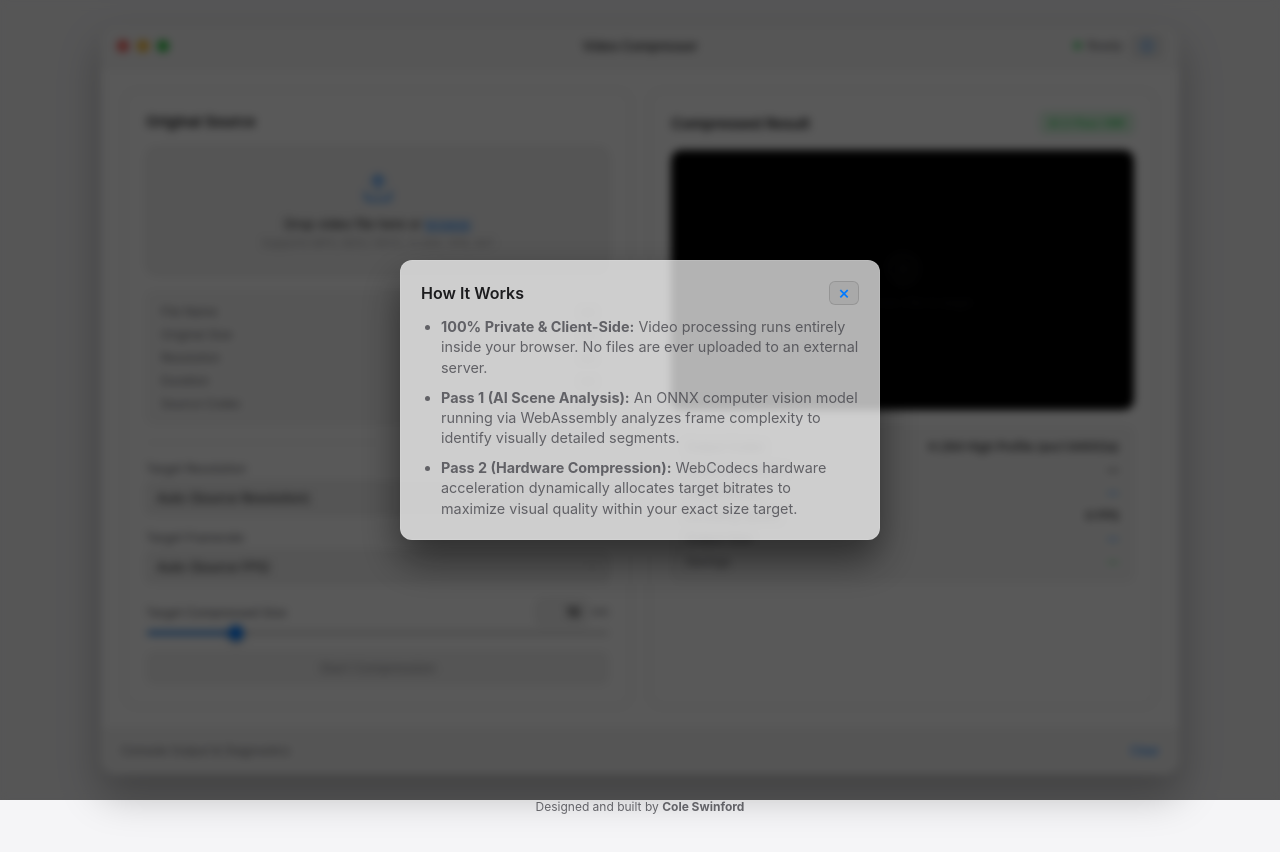
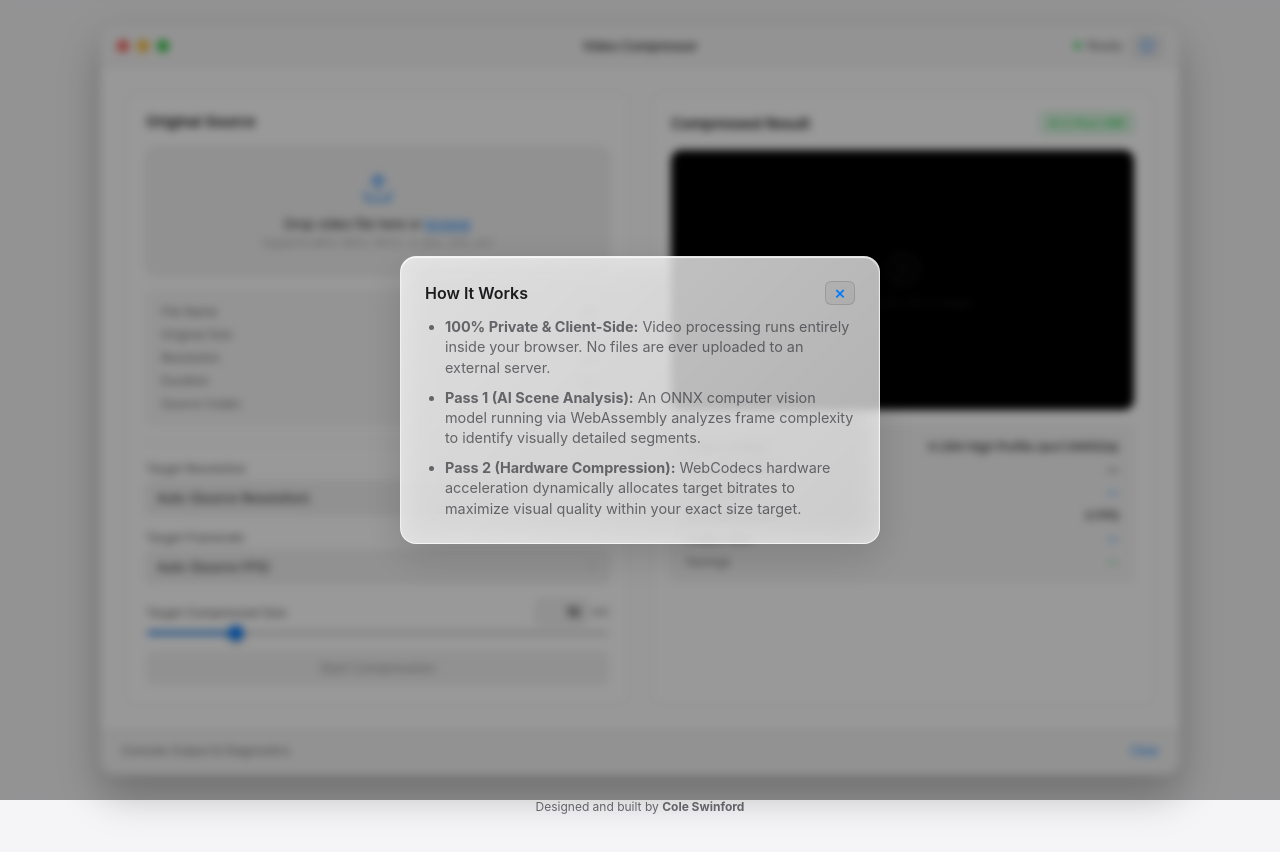
Before and after one commit to ColeSwinford/local-ai-video-compressor, a website built with Vite: page index.html in a window 1280 px wide. Both pictures are taken after a click on the button "How It Works". Built offline with nearby package versions, Linux system fonts and the light colour scheme.

Commit message:
- increase opacity of informational popup background for better legibility - adjust backdrop-filter blur to enhance liquid glass effect - preserve specular highlight borders on glass material simulation

```diff
--- a/src/styles/modal.css
+++ b/src/styles/modal.css
@@ -5,7 +5,7 @@
   left: 0;
   width: 100vw;
   height: 100vh;
-  background: rgba(0, 0, 0, 0.65);
+  background: rgba(0, 0, 0, 0.4);
   backdrop-filter: blur(4px);
   -webkit-backdrop-filter: blur(4px);
   display: flex;
@@ -19,13 +19,41 @@
 }
 
 .modal-card {
-  background: var(--card-bg, #1e1e2e);
-  border: 1px solid rgba(255, 255, 255, 0.1);
-  border-radius: 12px;
+  /* Semi-transparent surface gradient for glass depth */
+  background: linear-gradient(
+    135deg,
+    rgba(255, 255, 255, 0.08) 0%,
+    rgba(255, 255, 255, 0.02) 100%
+  ), rgba(24, 24, 37, 0.55);
+
+  /* Heavy blur + saturation boost to render light through the card */
+  backdrop-filter: blur(16px) saturate(180%);
+  -webkit-backdrop-filter: blur(16px) saturate(180%);
+
+  /* Outer rim and inset light highlight for glass refraction */
+  border: 1px solid rgba(255, 255, 255, 0.18);
+  box-shadow:
+    0 12px 40px 0 rgba(0, 0, 0, 0.45),
+    inset 0 1px 1px 0 rgba(255, 255, 255, 0.25);
+
+  border-radius: 16px;
   width: 90%;
   max-width: 480px;
-  padding: 20px;
-  box-shadow: 0 20px 40px rgba(0, 0, 0, 0.5);
+  padding: 24px;
+}
+
+@media (prefers-color-scheme: light) {
+  .modal-card {
+    background: linear-gradient(
+      135deg,
+      rgba(255, 255, 255, 0.4) 0%,
+      rgba(255, 255, 255, 0.1) 100%
+    ), rgba(255, 255, 255, 0.65);
+    border: 1px solid rgba(255, 255, 255, 0.6);
+    box-shadow:
+      0 12px 40px 0 rgba(0, 0, 0, 0.15),
+      inset 0 1px 1px 0 rgba(255, 255, 255, 0.8);
+  }
 }
 
 .modal-header {
```
